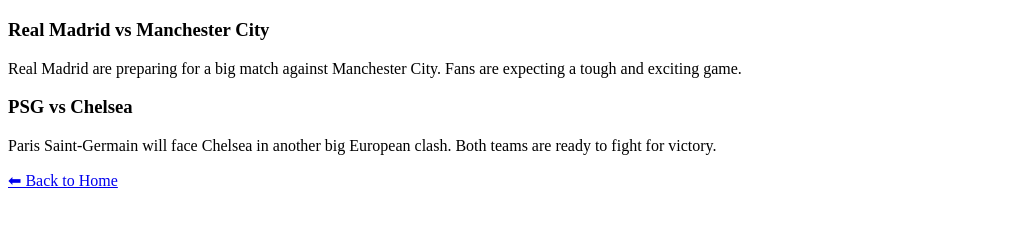
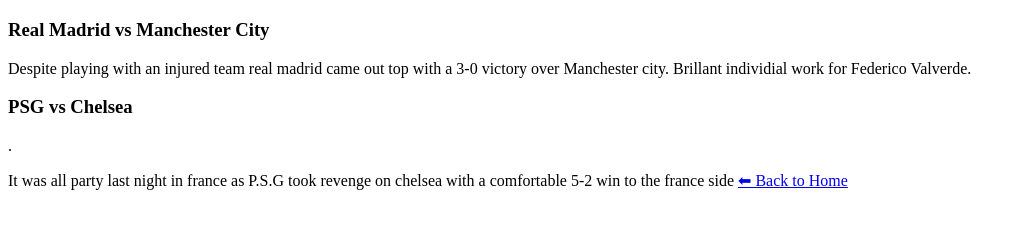
Before and after one commit to itzde15/my-fun-blog, a plain HTML site: page football.html in a window 1280 px wide. Shown: the part 61-290 px from the top of the page, without its empty margins (0-1022 px from the left). Drawn offline with Linux system fonts and the light colour scheme.

Commit message:
Update football.html

```diff
--- a/football.html
+++ b/football.html
@@ -10,16 +10,13 @@
 
 <h3>Real Madrid vs Manchester City</h3>
 <p>
-Real Madrid are preparing for a big match against Manchester City.
-Fans are expecting a tough and exciting game.
+Despite playing with an injured team real madrid came out top with a 3-0 victory over Manchester city.
+Brillant individial work for Federico Valverde.
 </p>
-
 <h3>PSG vs Chelsea</h3>
-<p>
-Paris Saint-Germain will face Chelsea in another big European clash.
-Both teams are ready to fight for victory.
+<p>.
 </p>
-
+It was all party last night in france as P.S.G took revenge on chelsea with a comfortable 5-2 win to the france side
 <a href="index.html">⬅ Back to Home</a>
 
 </body>
```
